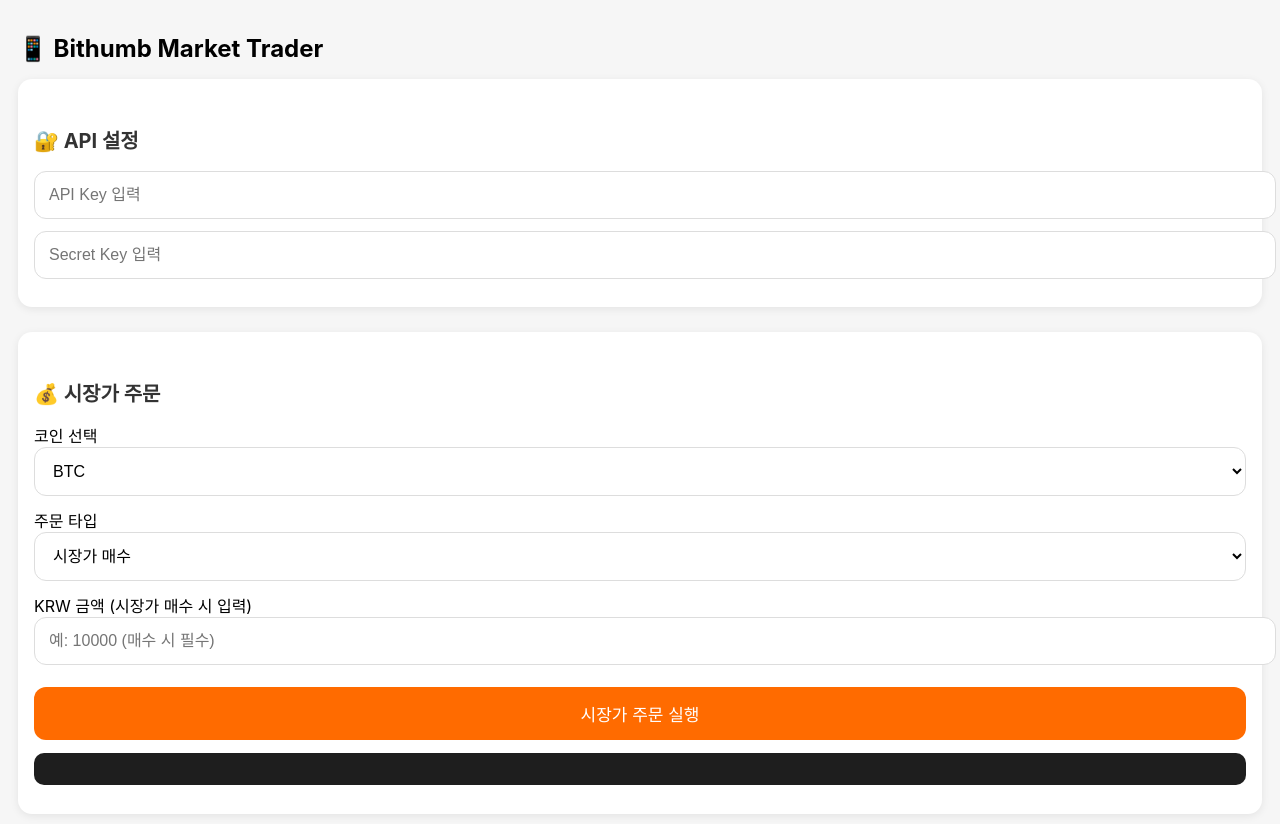
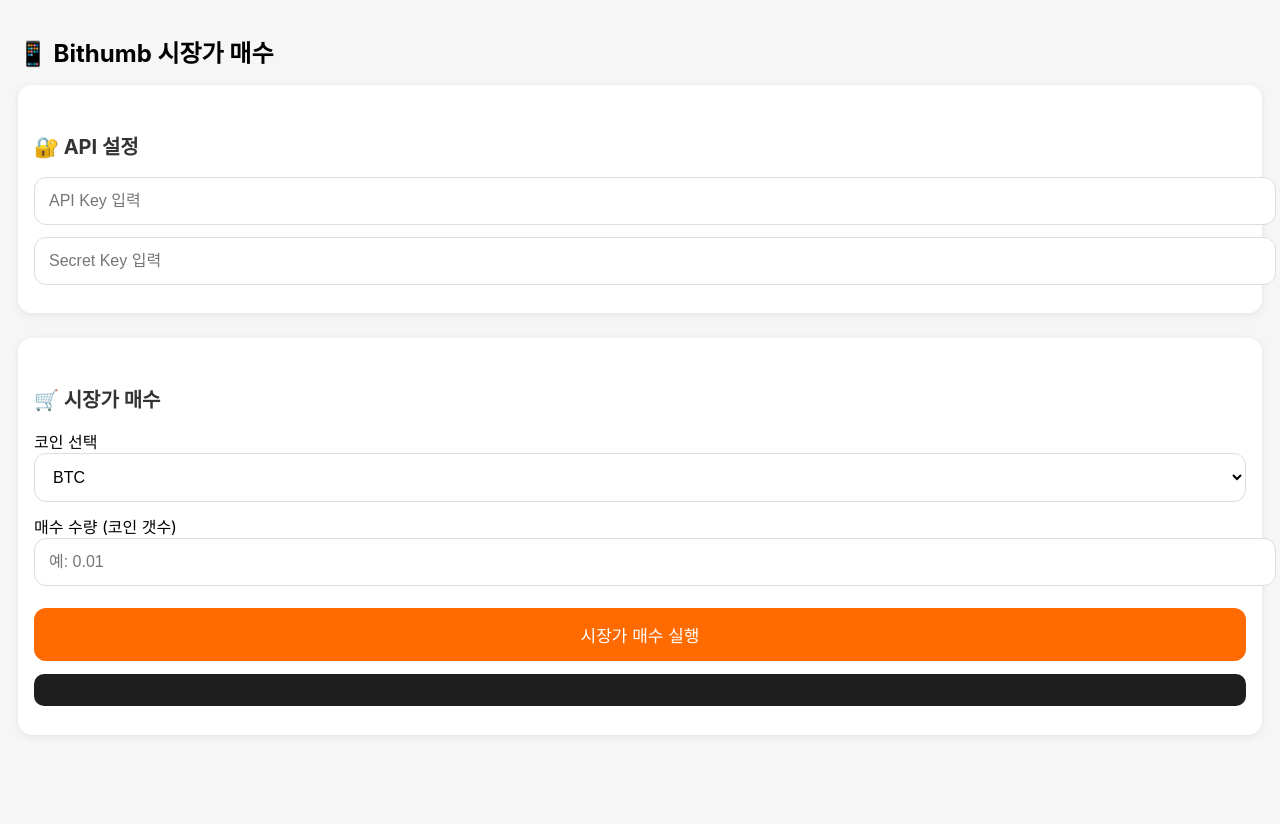
Before and after one commit to hoon7566/qlttja, a plain HTML site: page index.html in a window 1280 px wide. After the commit the page ends 800 px from the top, so only its background shows below. Drawn offline with Linux system fonts and the light colour scheme.

Commit message:
Update index.html

```diff
--- a/index.html
+++ b/index.html
@@ -3,7 +3,7 @@
 <head>
 <meta charset="UTF-8" />
 <meta name="viewport" content="width=device-width, initial-scale=1, maximum-scale=1">
-<title>Bithumb Mobile Market Trader</title>
+<title>Bithumb Market Buy</title>
 
 <style>
   body {
@@ -50,8 +50,6 @@
 
   button:active { opacity: 0.7; }
 
-  .secondary { background: #333; }
-
   pre {
     padding: 16px;
     background: #1e1e1e;
@@ -65,7 +63,7 @@
 </head>
 <body>
 
-<h1 style="font-size:24px;">📱 Bithumb Market Trader</h1>
+<h1 style="font-size:24px;">📱 Bithumb 시장가 매수</h1>
 
 <div class="card">
   <h2>🔐 API 설정</h2>
@@ -74,7 +72,7 @@
 </div>
 
 <div class="card">
-  <h2>💰 시장가 주문</h2>
+  <h2>🛒 시장가 매수</h2>
 
   <label>코인 선택</label>
   <select id="orderCurrency">
@@ -83,24 +81,16 @@
     <option value="SOL">SOL</option>
   </select>
 
-  <label>주문 타입</label>
-  <select id="orderType">
-    <option value="market_buy">시장가 매수</option>
-    <option value="market_sell">시장가 매도</option>
-  </select>
+  <label>매수 수량 (코인 갯수)</label>
+  <input id="units" placeholder="예: 0.01">
 
-  <label>KRW 금액 (시장가 매수 시 입력)</label>
-  <input id="krwAmount" placeholder="예: 10000 (매수 시 필수)">
-
-  <button onclick="marketOrder()">시장가 주문 실행</button>
+  <button onclick="marketBuy()">시장가 매수 실행</button>
 
   <pre id="orderResult"></pre>
 </div>
 
+
 <script>
-// ------------------------------------
-// 공용 함수
-// ------------------------------------
 function urlencode(params) {
   return Object.entries(params)
     .map(([k, v]) => encodeURIComponent(k) + "=" + encodeURIComponent(v))
@@ -153,7 +143,25 @@ async function callBithumb(endpoint, params) {
   return await res.json();
 }
 
-// ------------------------------------
-// 보유량 조회 (시장가 매도 전용)
-// ------------------------------------
-async function getBalance(currency)
+async function marketBuy() {
+  const coin = document.getElementById("orderCurrency").value;
+  const units = document.getElementById("units").value.trim();
+
+  if (!units) {
+    alert("매수할 코인 수량을 입력하세요.");
+    return;
+  }
+
+  const result = await callBithumb("/trade/market_buy", {
+    units,
+    order_currency: coin,
+    payment_currency: "KRW"
+  });
+
+  document.getElementById("orderResult").textContent =
+    JSON.stringify(result, null, 2);
+}
+</script>
+
+</body>
+</html>
```
